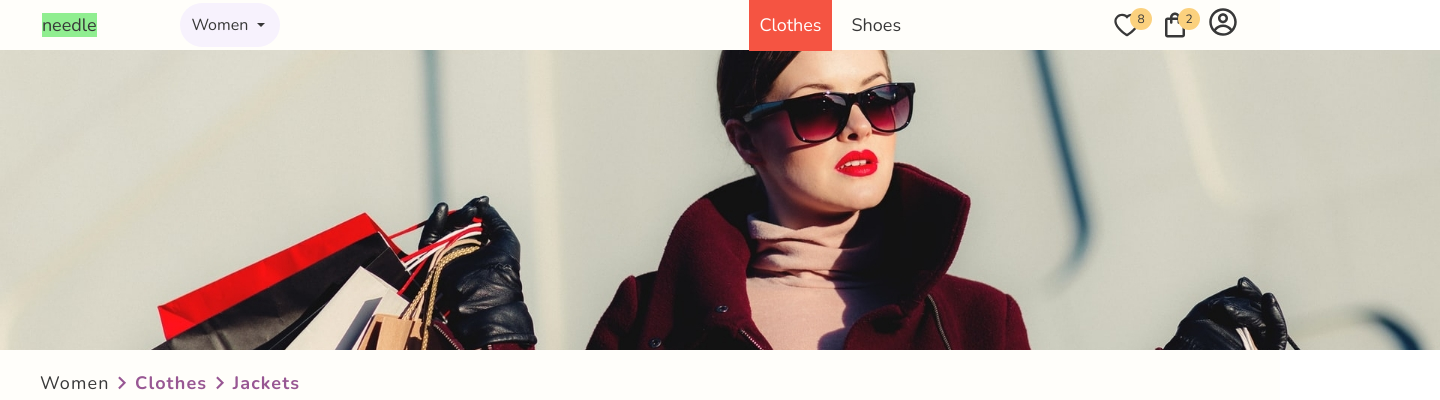
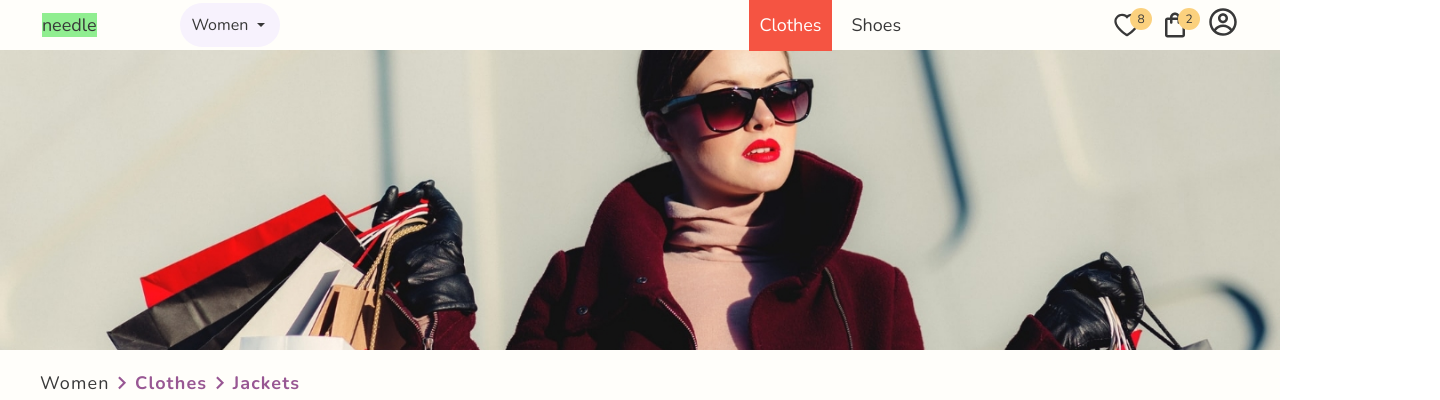
Before and after one commit to moisens/needle, a React (Vite) app: page /women-clothes in a window 1280 px wide. Shown: the top 400 px of the page, 1440 px wide, since content can reach past the window. Built offline with nearby package versions, Linux system fonts and the light colour scheme.

Commit message:
modified head css

```diff
--- a/src/App.tsx
+++ b/src/App.tsx
@@ -19,6 +19,8 @@ const App = () => {
         <Route path="/women-shoes" element={<ShoesWomen />} />
 
         <Route path="/men" element={<Men />}></Route>
+
+
       </Routes>
       <Footer />
     </BrowserRouter>
--- a/src/components/headers/head.scss
+++ b/src/components/headers/head.scss
@@ -5,7 +5,7 @@
   background-color: variables.$bck-yellow;
 
   .clothes-header-content {
-    width: 1440px;
+    max-width: 1440px;
     height: 300px;
     margin: 0 auto;
     background-image: url("../../assets/header-shopping.jpg");
```
